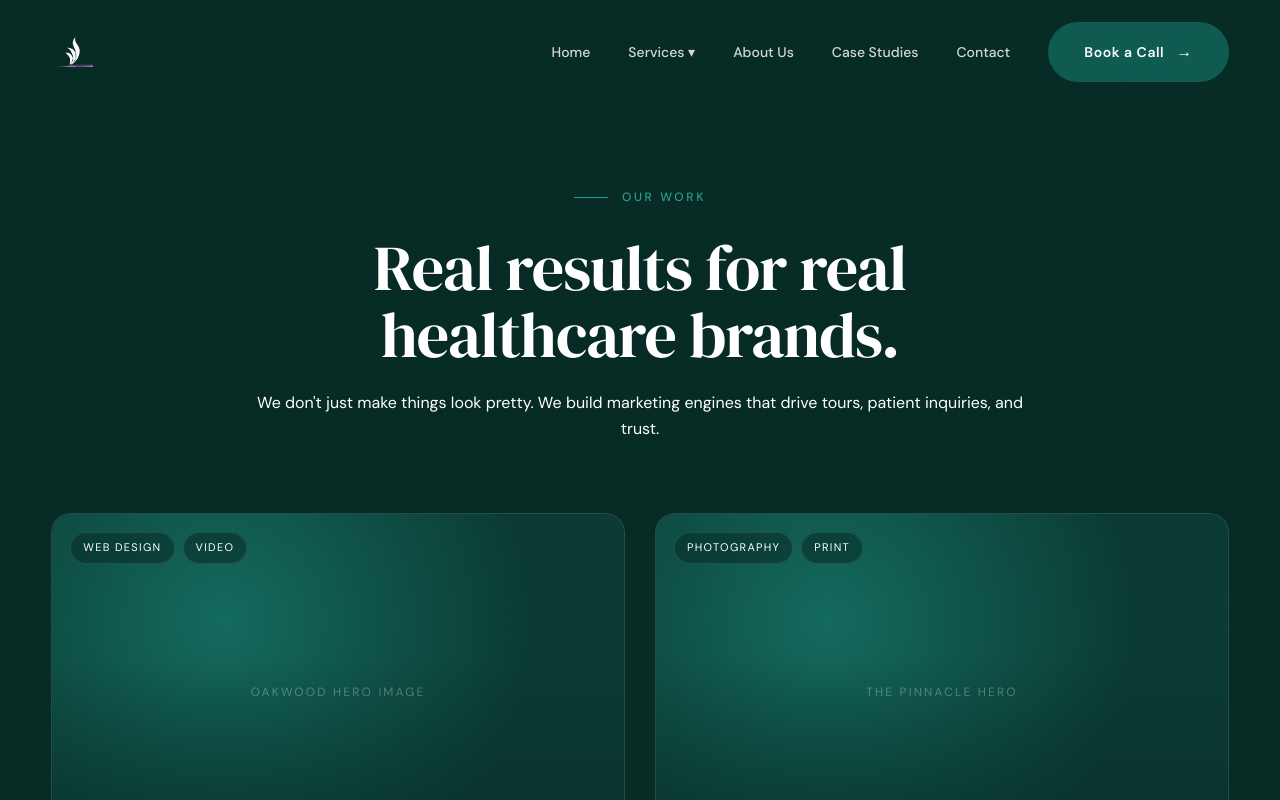
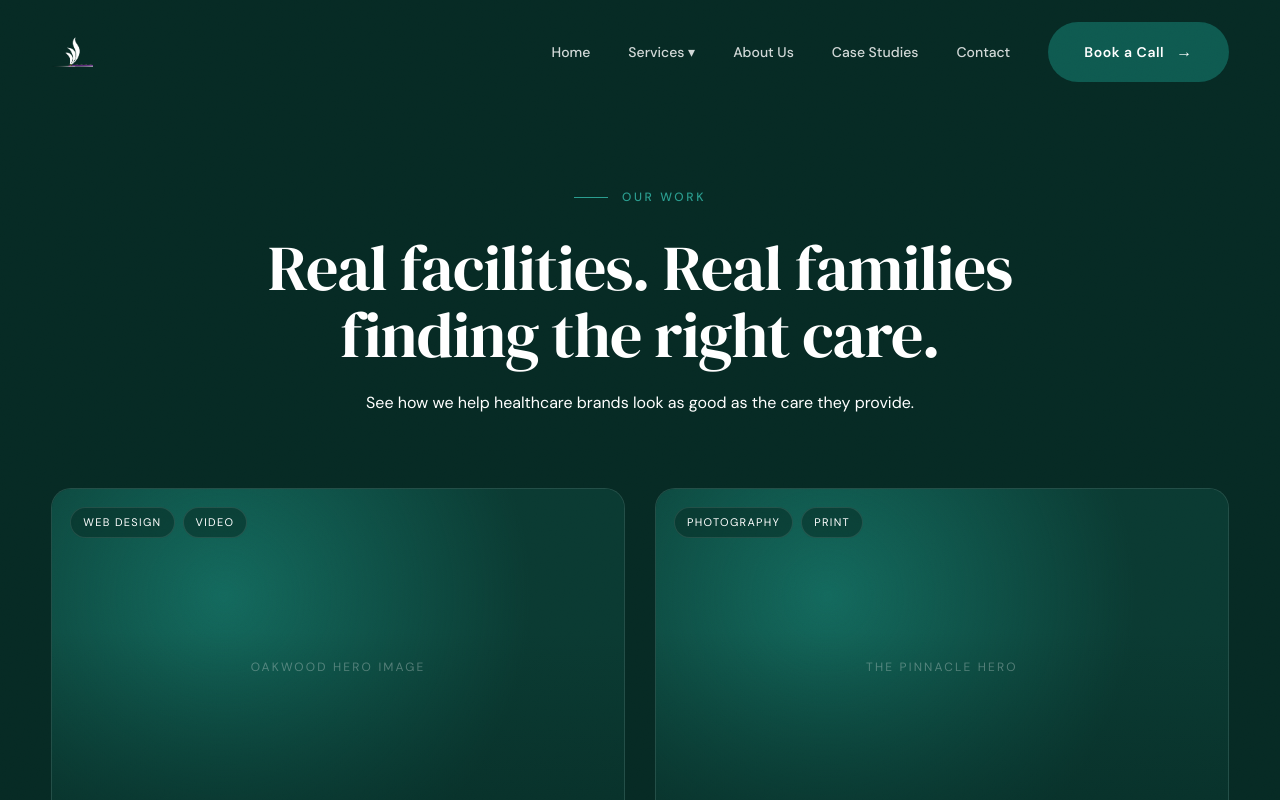
Before and after one commit to SunfieldMarketing/wavecare-website, a Next.js app: page /case-studies in a window 1280 px wide. Shown: the top 800 px of the page. Built offline with nearby package versions, Linux system fonts and the light colour scheme.

Commit message:
Update case study page hero text and subtext

```diff
--- a/src/app/case-studies/page.tsx
+++ b/src/app/case-studies/page.tsx
@@ -130,9 +130,9 @@ export default function CaseStudies() {
         <div className="container">
           <div className="sec-head center" data-reveal>
             <span className="label">Our Work</span>
-            <h2>Real results for real healthcare brands.</h2>
+            <h2>Real facilities. Real families finding the right care.</h2>
             <p className="sub" style={{ margin: '20px auto 0' }}>
-              We don't just make things look pretty. We build marketing engines that drive tours, patient inquiries, and trust.
+              See how we help healthcare brands look as good as the care they provide.
             </p>
           </div>
 
```
